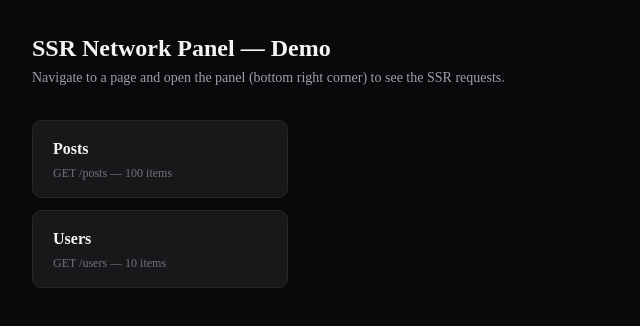
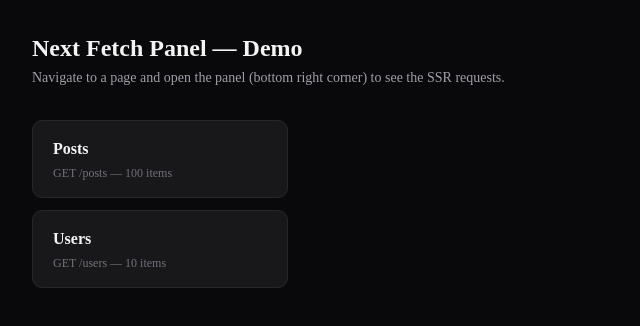
Before and after one commit to Lukazovic/next-fetch-panel-example, a Next.js app: page / in a window 1280 px wide. Shown: the top 326 px of the page, without its empty margins (0-640 px from the left). Built offline with nearby package versions, Linux system fonts and the light colour scheme.

Commit message:
chore: adjust title

```diff
--- a/app/page.tsx
+++ b/app/page.tsx
@@ -1,11 +1,12 @@
-import Link from "next/link";
+import Link from 'next/link';
 
 export default function Home() {
   return (
     <div className="min-h-screen bg-zinc-950 text-zinc-100 p-8 font-sans flex flex-col items-start">
-      <h1 className="text-2xl font-bold mb-1">SSR Network Panel — Demo</h1>
+      <h1 className="text-2xl font-bold mb-1">Next Fetch Panel — Demo</h1>
       <p className="text-zinc-400 text-sm mb-8">
-        Navigate to a page and open the panel (bottom right corner) to see the SSR requests.
+        Navigate to a page and open the panel (bottom right corner) to see the
+        SSR requests.
       </p>
       <nav className="flex flex-col gap-3">
         <Link
```
